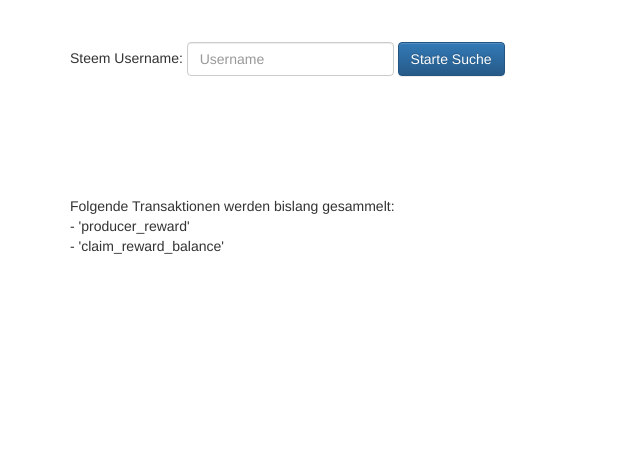
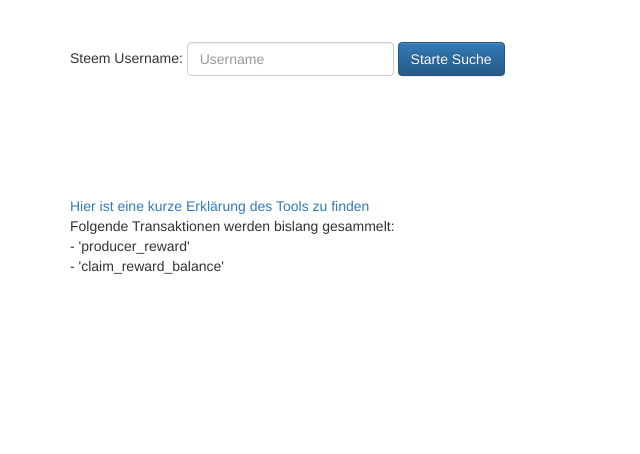
Before and after one commit to isnochys/steem_steuertool, a Django app: page / in a window 1280 px wide. Shown: the part 148-602 px from the top of the page, without its empty margins (0-640 px from the left). Run offline with Django 3.2, Linux system fonts and the light colour scheme; some libraries are stand-ins or nearby versions.

Commit message:
expl link added

```diff
--- a/webservice/sst/templates/sst/footer.html
+++ b/webservice/sst/templates/sst/footer.html
@@ -1,4 +1,5 @@
  <div class="container">
+		<a href="https://steemit.com/steuer/@isnochys/sst-das-steem-steuertool-webservice">Hier ist eine kurze Erklärung des Tools zu finden</a><br>
         Folgende Transaktionen werden bislang gesammelt:<br>
 		- 'producer_reward'<br>
 		- 'claim_reward_balance'
```
